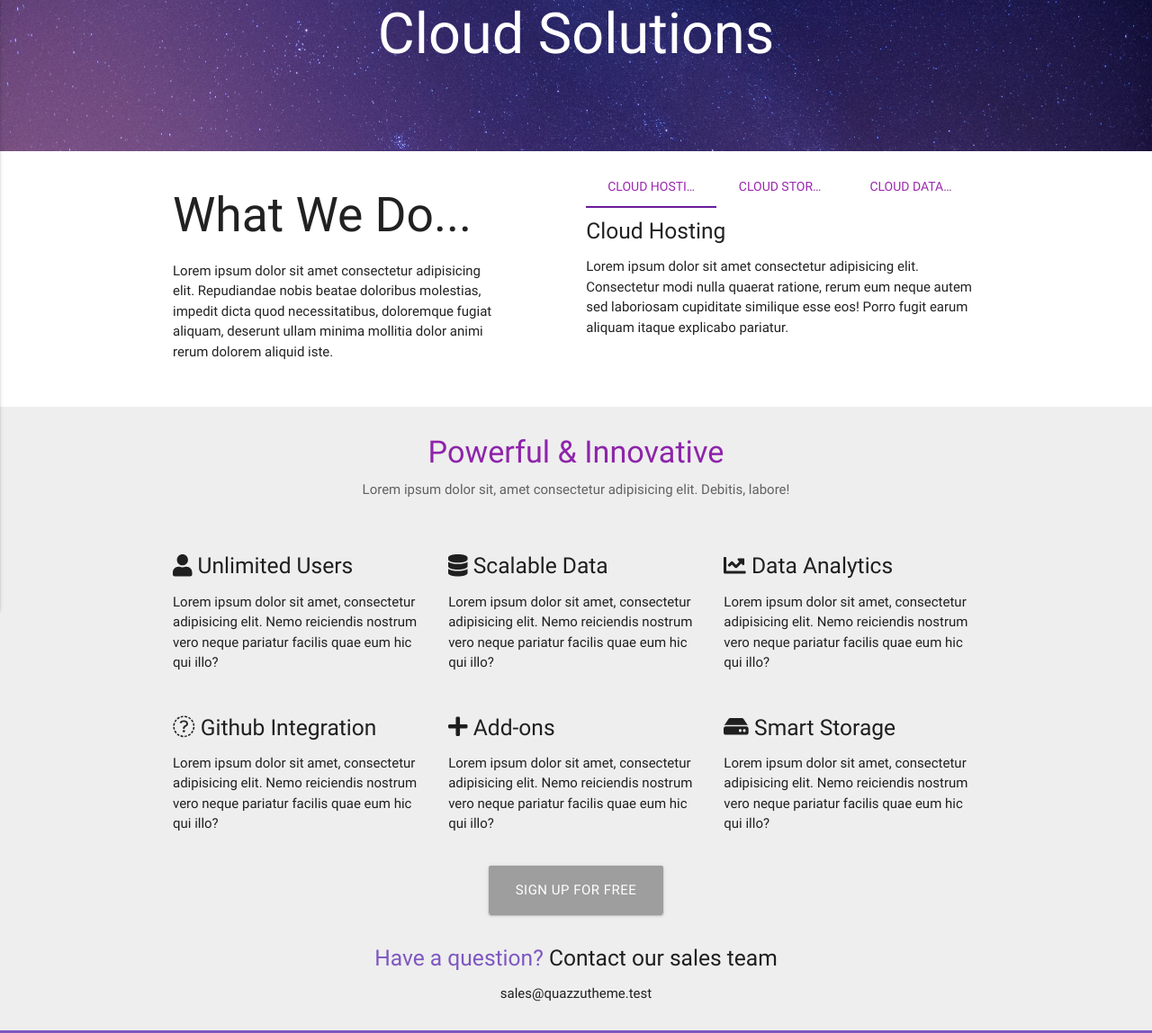
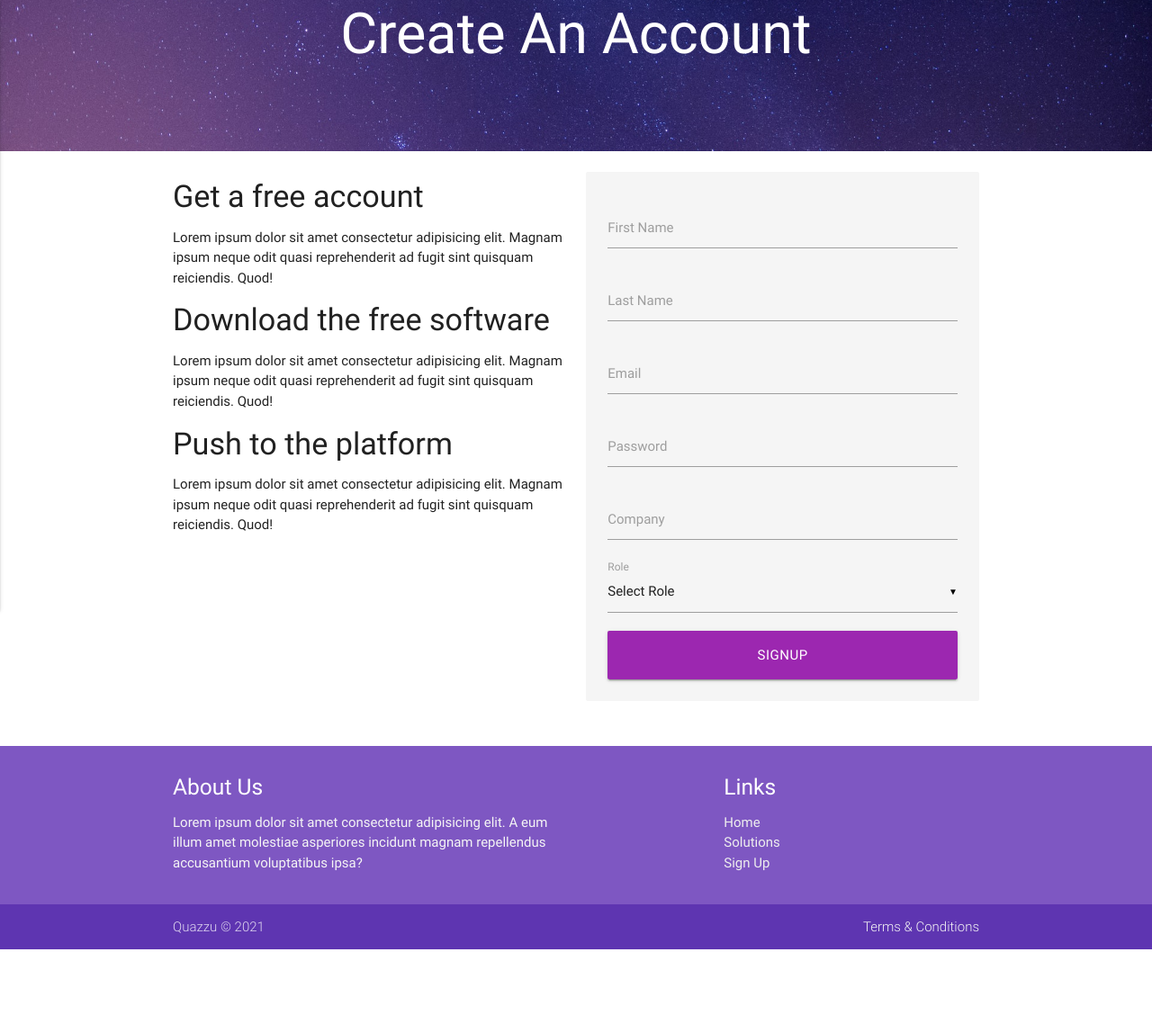
Before and after one commit to vsreyes/quazzu, a plain HTML site: page signup.html in a window 1280 px wide. Shown: the part 182-1330 px from the top of the page at 90% size. After the commit the page ends 1237 px from the top, so only its background shows below. Drawn offline with nearby package versions, Linux system fonts and the light colour scheme.

```diff
--- a/css/main.css
+++ b/css/main.css
@@ -73,6 +73,11 @@
   background-color: #6a1b9a !important;
 }
 
+.btn-extend {
+  display: block;
+  width: 100%;
+}
+
 @media (max-width: 500px) {
   .section-developers,
   .section-podcast {
--- a/solutions.html
+++ b/signup.html
@@ -26,10 +26,10 @@
           </a>
           <ul class="right hide-on-med-and-down">
             <li>
-              <a class="active-link" href="index.html">Home</a>
+              <a href="index.html">Home</a>
             </li>
             <li>
-              <a href="solutions.html">Solutions</a>
+              <a class="active-link" href="solutions.html">Solutions</a>
             </li>
             <li>
               <a href="signup.html">Sign Up</a>
@@ -85,112 +85,63 @@
       <div class="row">
         <div class="col s12 m10 offset-m1 center">
           <h5>Welcome To Quazzu</h5>
-          <h1>Cloud Solutions</h1>
+          <h1>Create An Account</h1>
         </div>
       </div>
     </div>
   </header>
 
-  <!-- Section: Solutions About -->
-  <section class="section section-solutions-about">
+  <!-- Section: Signup -->
+  <section class="section section-signup">
     <div class="container">
       <div class="row">
-        <div class="col s12 m5">
-          <h2>What We Do...</h2>
-          <p>Lorem ipsum dolor sit amet consectetur adipisicing elit. Repudiandae nobis beatae doloribus molestias, impedit dicta quod necessitatibus, doloremque fugiat aliquam, deserunt ullam minima mollitia dolor animi rerum dolorem aliquid iste.</p>
+        <div class="col s12 m6">
+          <h4>Get a free account</h4>
+          <p>Lorem ipsum dolor sit amet consectetur adipisicing elit. Magnam ipsum neque odit quasi reprehenderit ad fugit sint quisquam reiciendis. Quod!</p>
+          <h4>Download the free software</h4>
+          <p>Lorem ipsum dolor sit amet consectetur adipisicing elit. Magnam ipsum neque odit quasi reprehenderit ad fugit sint quisquam reiciendis. Quod!</p>
+          <h4>Push to the platform</h4>
+          <p>Lorem ipsum dolor sit amet consectetur adipisicing elit. Magnam ipsum neque odit quasi reprehenderit ad fugit sint quisquam reiciendis. Quod!</p>
         </div>
-        <div class="col s12 m6 offset-m1">
-          <div class="row">
-            <div class="col s12">
-              <ul class="tabs">
-                <li class="tab col s4">
-                  <a href="#tab1" class="purple-text">Cloud Hosting</a>
-                </li>
-                <li class="tab col s4">
-                  <a href="#tab2" class="purple-text">Cloud Storage</a>
-                </li>
-                <li class="tab col s4">
-                  <a href="#tab3" class="purple-text">Cloud Database</a>
-                </li>
-              </ul>
-            </div>
-            <div id="tab1" class="col s12">
-              <h5>Cloud Hosting</h5>
-              <p>Lorem ipsum dolor sit amet consectetur adipisicing elit. Consectetur modi nulla quaerat ratione, rerum eum neque autem sed laboriosam cupiditate similique esse eos! Porro fugit earum aliquam itaque explicabo pariatur.</p>
-            </div>
-            <div id="tab2" class="col s12">
-              <h5>Cloud Storage</h5>
-              <p>Lorem ipsum, dolor sit amet consectetur adipisicing elit. Doloribus blanditiis nihil inventore omnis qui assumenda. Atque recusandae error, necessitatibus amet impedit iste sint delectus odit, iure, alias veniam distinctio ipsum.</p>
-            </div>
-            <div id="tab3" class="col s12">
-              <h5>Cloud Database</h5>
-              <p>Lorem ipsum dolor sit amet consectetur adipisicing elit. Molestiae, totam repudiandae neque culpa architecto cupiditate impedit ea animi? Pariatur, non id. Molestias dignissimos, dolor nulla in obcaecati possimus odit pariatur.</p>
-            </div>
+        <div class="col s12 m6">
+          <div class="card-panel grey lighten-4 grey-text text-darken-4 z-depth-0">
+            <form>
+              <div class="input-field">
+                <input type="text" id="first_name">
+                <label for="first_name">First Name</label>
+              </div>
+              <div class="input-field">
+                <input type="text" id="last_name">
+                <label for="last_name">Last Name</label>
+              </div>
+              <div class="input-field">
+                <input type="email" id="email">
+                <label for="email">Email</label>
+              </div>
+              <div class="input-field">
+                <input type="password" id="password">
+                <label for="password">Password</label>
+              </div>
+              <div class="input-field">
+                <input type="text" id="company">
+                <label for="company">Company</label>
+              </div>
+              <div class="input-field">
+                <select id="role">
+                  <option value="" disabled selected>Select Role</option>
+                  <option value="professional">Professional Developer</option>
+                  <option value="hobbyist">Hobbyist</option>
+                  <option value="student">Student</option>
+                  <option value="manager">Manager</option>
+                  <option value="other">Other</option>
+                </select>
+                <label for="role">Role</label>
+              </div>
+              <input type="submit" value="Signup" class="btn btn-large purple btn-extend">
+            </form>
           </div>
         </div>
       </div>
-    </div>
-  </section>
-
-  <!-- Section: Features -->
-  <section class="section section-features grey lighten-3">
-    <div class="container">
-      <h4 class="purple-text text-darken-1 center">Powerful & Innovative</h4>
-      <h6 class="grey-text text-darken-2 center">Lorem ipsum dolor sit, amet consectetur adipisicing elit. Debitis, labore!</h6>
-    <br>
-    <br>
-    <!-- Row 1 -->
-    <div class="row">
-      <div class="col s12 m4">
-        <h5>
-          <i class="fa fa-user"></i> Unlimited Users
-        </h5>
-        <p>Lorem ipsum dolor sit amet, consectetur adipisicing elit. Nemo reiciendis nostrum vero neque pariatur facilis quae eum hic qui illo?</p>
-      </div>
-      <div class="col s12 m4">
-        <h5>
-          <i class="fa fa-database"></i> Scalable Data
-        </h5>
-        <p>Lorem ipsum dolor sit amet, consectetur adipisicing elit. Nemo reiciendis nostrum vero neque pariatur facilis quae eum hic qui illo?</p>
-      </div>
-      <div class="col s12 m4">
-        <h5>
-          <i class="fa fa-chart-line"></i> Data Analytics
-        </h5>
-        <p>Lorem ipsum dolor sit amet, consectetur adipisicing elit. Nemo reiciendis nostrum vero neque pariatur facilis quae eum hic qui illo?</p>
-      </div>
-    </div>
-
-    <!-- Row 2 -->
-    <div class="row">
-      <div class="col s12 m4">
-        <h5>
-          <i class="fa fa-github"></i> Github Integration
-        </h5>
-        <p>Lorem ipsum dolor sit amet, consectetur adipisicing elit. Nemo reiciendis nostrum vero neque pariatur facilis quae eum hic qui illo?</p>
-      </div>
-      <div class="col s12 m4">
-        <h5>
-          <i class="fa fa-plus"></i> Add-ons
-        </h5>
-        <p>Lorem ipsum dolor sit amet, consectetur adipisicing elit. Nemo reiciendis nostrum vero neque pariatur facilis quae eum hic qui illo?</p>
-      </div>
-      <div class="col s12 m4">
-        <h5>
-          <i class="fa fa-hdd"></i> Smart Storage
-        </h5>
-        <p>Lorem ipsum dolor sit amet, consectetur adipisicing elit. Nemo reiciendis nostrum vero neque pariatur facilis quae eum hic qui illo?</p>
-      </div>
-    </div>
-    <div class="center">
-      <a href="signup.html" class="btn btn-large grey">Sign Up For Free</a>
-    <br>
-    <br>
-    <h5>
-      <span class="deep-purple-text text-lighten-1">Have a question? </span> Contact our sales team
-    </h5>
-    <p>sales@quazzutheme.test</p>
-  </div>
     </div>
   </section>
 
@@ -253,6 +204,7 @@
       $('.carousel.carousel-slider').carousel({ fullWidth: true });
       $('.button-collapse').sideNav();
       $('.modal').modal();
+      $('select').material_select();
     });
   </script>
 </body>
```
